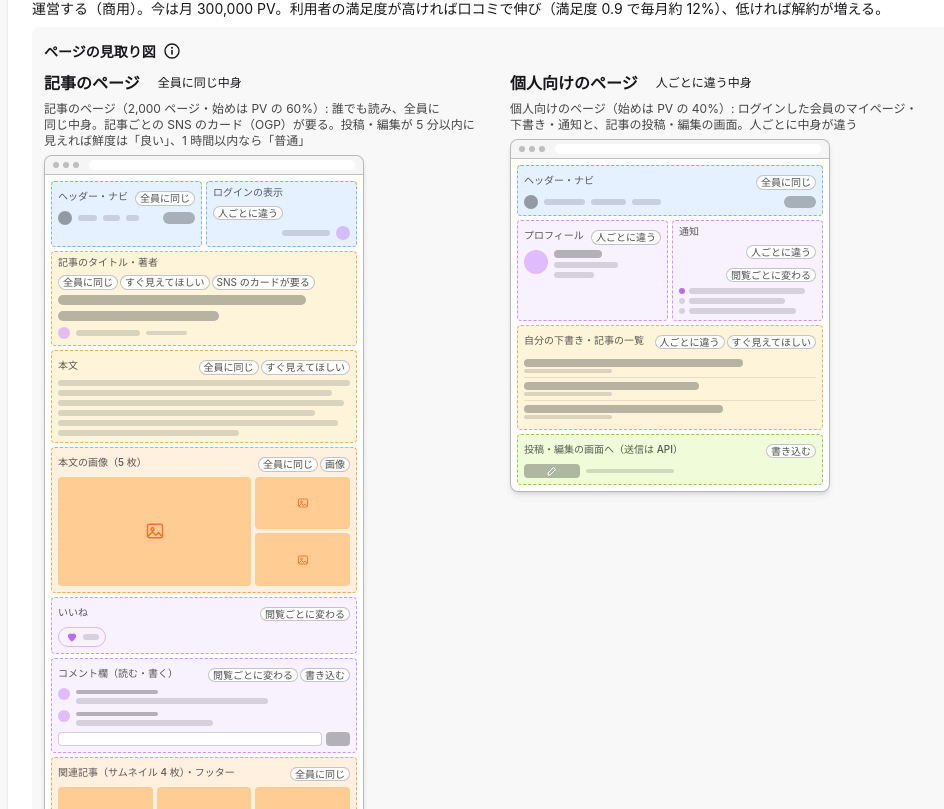
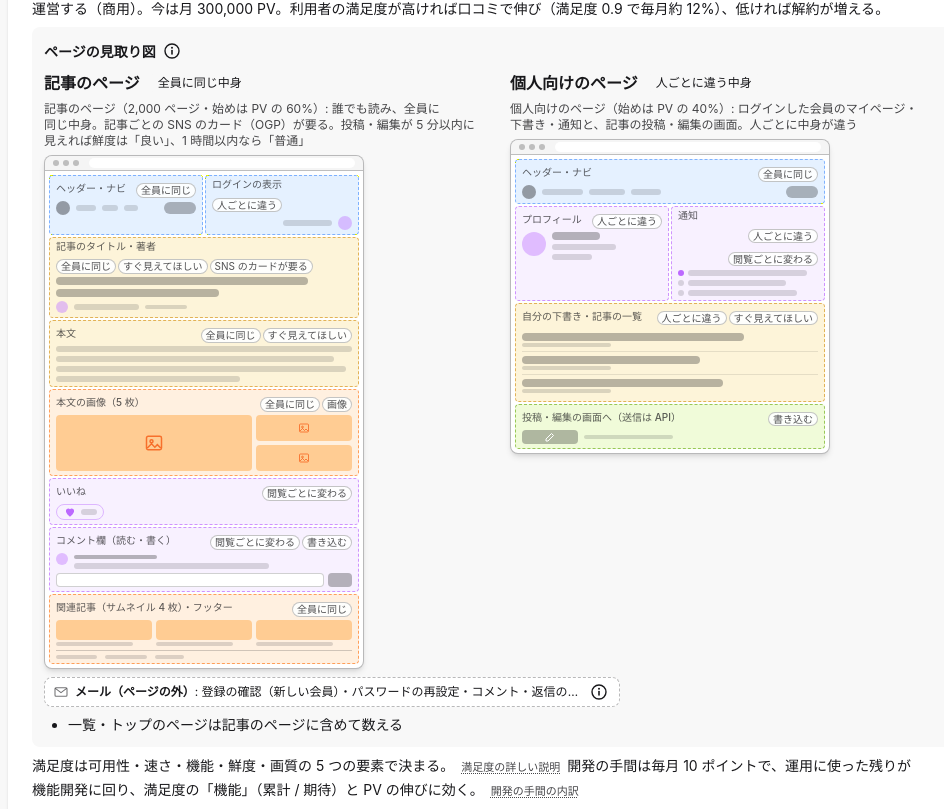
Before and after one commit to Daiius/infra-supra, a React (Vite) app in the folder packages/web/: page / in a window 1280 px wide. Shown: the part 311-1120 px from the top of the page, without its empty margins (136-1080 px from the left). Built offline with nearby package versions, Linux system fonts and the light colour scheme.

Commit message:
web: シナリオの見取り図の縦を詰める（スケルトンの線・画像の枠・区画の余白）
構成と札は変えず、本文の線 6→4・画像とサムネイルを固定の高さ・コメント 1 件に。D-113 の補足。

```diff
--- a/packages/web/src/page-wireframes.tsx
+++ b/packages/web/src/page-wireframes.tsx
@@ -204,7 +204,7 @@ export function ScenarioWireframes({
                 {/* ブラウザの窓の上の帯（飾り） */}
                 <div
                   aria-hidden
-                  className="flex items-center gap-1 border-b border-base-content/25 bg-base-300/60 px-2 py-1"
+                  className="flex items-center gap-1 border-b border-base-content/25 bg-base-300/60 px-2 py-0.5"
                 >
                   {[0, 1, 2].map((i) => (
                     <span
@@ -216,14 +216,14 @@ export function ScenarioWireframes({
                 </div>
                 <ul
                   aria-label={`${p.label}の見取り図（要件）`}
-                  className="grid grid-cols-2 gap-1 p-1.5"
+                  className="grid grid-cols-2 gap-0.5 p-1"
                 >
                   {p.regions.map((r) => (
                     <li
                       key={r.id}
                       data-region={r.id}
                       title={`${r.label}: ${r.needs.map((n) => REGION_NEEDS[n].short).join('・')}`}
-                      className={`${r.width === 'half' ? 'col-span-1' : 'col-span-2'} flex min-w-0 flex-col gap-1 rounded border border-dashed px-1.5 pt-1 pb-1.5 ${KIND_TONE[r.kind ?? 'body']}`}
+                      className={`${r.width === 'half' ? 'col-span-1' : 'col-span-2'} flex min-w-0 flex-col gap-0.5 rounded border border-dashed px-1.5 pt-0.5 pb-1 ${KIND_TONE[r.kind ?? 'body']}`}
                     >
                       {/* 区画の名前と要件の札を上の行に並べる（狭い区画では札が次の行へ折り返す） */}
                       <span className="flex flex-wrap items-center justify-between gap-x-1 gap-y-0.5">
--- a/packages/web/src/region-skeleton.tsx
+++ b/packages/web/src/region-skeleton.tsx
@@ -158,9 +158,9 @@ const SKELETON: Record<RegionKind, () => ReactNode> = {
     </Row>
   ),
   title: () => (
-    <Stack gap="gap-1.5">
-      <Bar w={85} h="h-2.5" tone={HEADING} />
-      <Bar w={55} h="h-2.5" tone={HEADING} />
+    <Stack>
+      <Bar w={85} h="h-2" tone={HEADING} />
+      <Bar w={55} h="h-2" tone={HEADING} />
       <Row>
         <Dot tone={PERSON} />
         <Bar w={22} />
@@ -170,7 +170,7 @@ const SKELETON: Record<RegionKind, () => ReactNode> = {
   ),
   body: () => (
     <Stack>
-      {[100, 94, 98, 88, 96, 62].map((w, i) => (
+      {[100, 94, 98, 62].map((w, i) => (
         <Bar key={i} w={w} />
       ))}
     </Stack>
@@ -178,7 +178,7 @@ const SKELETON: Record<RegionKind, () => ReactNode> = {
   image: () => (
     <span className="grid grid-cols-3 gap-1">
       <span
-        className={`col-span-2 row-span-2 flex aspect-video items-center justify-center rounded ${MEDIA}`}
+        className={`col-span-2 row-span-2 flex h-14 items-center justify-center rounded ${MEDIA}`}
       >
         <ImageIcon />
       </span>
@@ -194,23 +194,21 @@ const SKELETON: Record<RegionKind, () => ReactNode> = {
   ),
   likes: () => (
     <Row>
-      <span className="flex items-center gap-1 rounded-full border border-purple-400/50 px-1.5 py-0.5">
+      <span className="flex items-center gap-1 rounded-full border border-purple-400/50 px-1.5">
         <HeartIcon />
         <span className="block h-1.5 w-4 rounded-full bg-base-content/15" />
       </span>
     </Row>
   ),
   comments: () => (
-    <Stack gap="gap-1.5">
-      {[70, 50].map((w, i) => (
-        <span key={i} className="flex gap-1.5">
-          <Dot tone={PERSON} />
-          <span className="flex flex-1 flex-col gap-1 pt-0.5">
-            <Bar w={30} h="h-1" tone={HEADING} />
-            <Bar w={w} />
-          </span>
+    <Stack>
+      <span className="flex gap-1.5">
+        <Dot tone={PERSON} />
+        <span className="flex flex-1 flex-col gap-1 pt-0.5">
+          <Bar w={30} h="h-1" tone={HEADING} />
+          <Bar w={70} />
         </span>
-      ))}
+      </span>
       <Row gap="gap-1">
         <Input />
         <Button w="w-6" />
@@ -218,11 +216,11 @@ const SKELETON: Record<RegionKind, () => ReactNode> = {
     </Stack>
   ),
   related: () => (
-    <Stack gap="gap-1.5">
+    <Stack>
       <span className="grid grid-cols-3 gap-1">
         {[0, 1, 2].map((i) => (
           <span key={i} className="flex flex-col gap-0.5">
-            <span className={`block aspect-video rounded ${MEDIA}`} />
+            <span className={`block h-5 rounded ${MEDIA}`} />
             <Bar w={80} h="h-1" />
           </span>
         ))}
```
Also changed, not shown: 1 other file (tests, documents, lock files or other folders).
